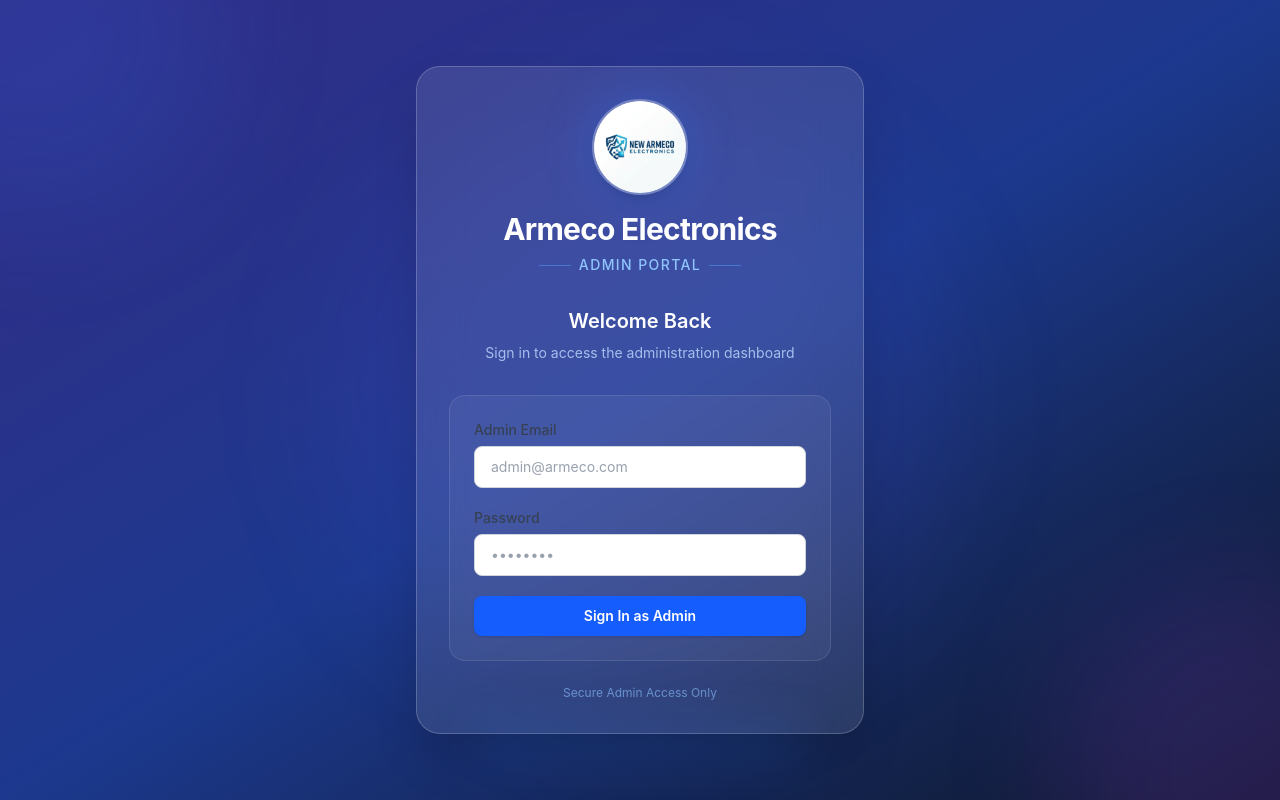
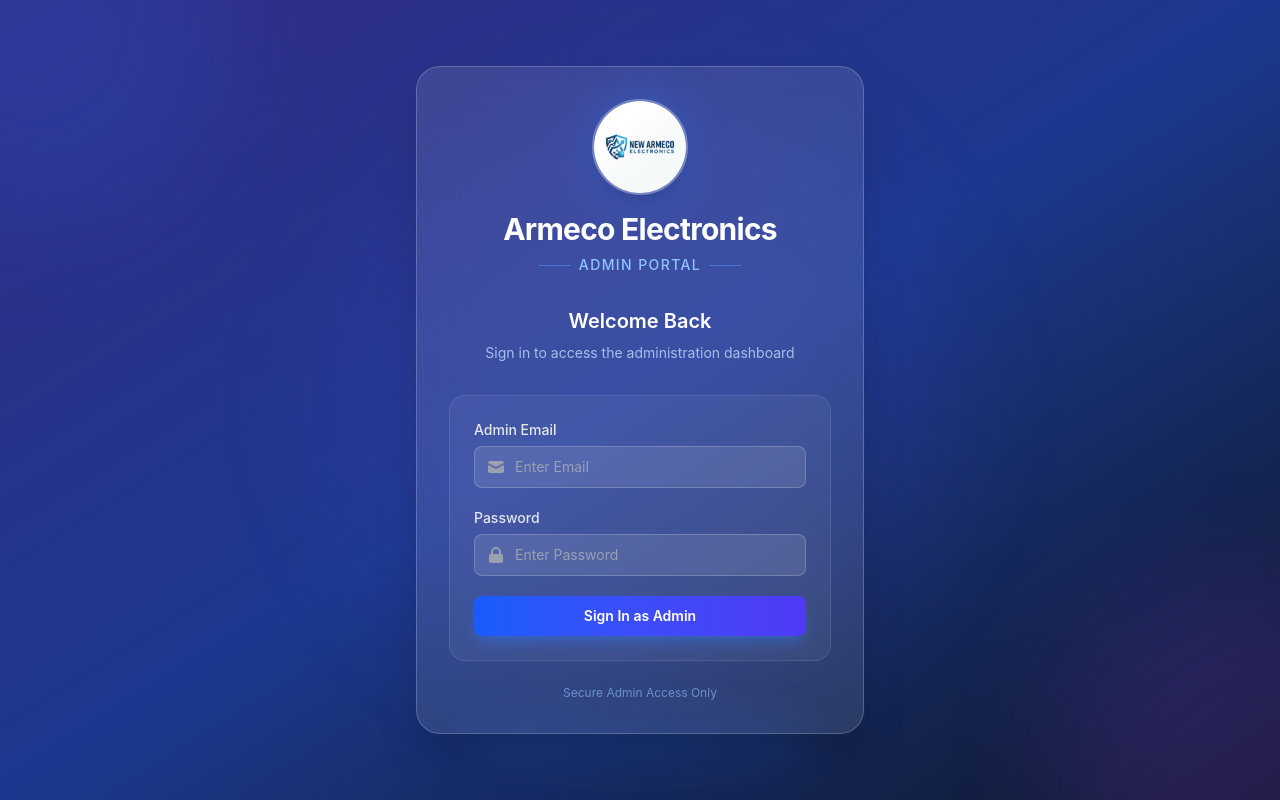
Before and after one commit to alihamza-12/NAE-Store-Frontend-, a React (Vite) app: page / in a window 1280 px wide. Built offline with nearby package versions, Linux system fonts and the light colour scheme.

Commit message:
Styling done for login page

```diff
--- a/src/components/LoginForm.jsx
+++ b/src/components/LoginForm.jsx
@@ -18,14 +18,22 @@
     setLoading(true);
 
     try {
-      // Simulate API call for admin login
-      await new Promise((resolve) => setTimeout(resolve, 800));
+      const response = await fetch("http://localhost:3000/admin/login", {
+        method: "POST",
+        headers: {
+          "Content-Type": "application/json",
+        },
+        body: JSON.stringify({ email, password }),
+      });
 
-      if (email === "admin@armeco.com" && password === "admin123") {
-        onLogin?.({ email, role: "admin" });
-      } else {
-        setError("Invalid admin credentials.");
+      const data = await response.json();
+
+      if (!response.ok) {
+        setError(data.message || "Invalid admin credentials.");
+        return;
       }
+
+      onLogin?.(data);
     } catch (err) {
       setError("Something went wrong. Please try again.");
     } finally {
@@ -40,7 +48,7 @@
       noValidate
     >
       {error && (
-        <div className="rounded-lg bg-red-50 px-4 py-3 text-sm text-red-600 border border-red-200">
+        <div className="rounded-lg bg-red-500/10 px-4 py-3 text-sm text-red-200 border border-red-500/30 shadow-[0_0_15px_rgba(239,68,68,0.2)]">
           {error}
         </div>
       )}
@@ -48,45 +56,102 @@
       <div className="space-y-1.5">
         <label
           htmlFor="email"
-          className="block text-sm font-medium text-gray-700"
+          className="block text-sm font-medium text-gray-200"
         >
           Admin Email
         </label>
+        <div className="relative">
+          <div className="absolute inset-y-0 left-0 pl-3 flex items-center pointer-events-none">
+            <svg
+              className="h-5 w-5 text-gray-400"
+              xmlns="http://www.w3.org/2000/svg"
+              viewBox="0 0 20 20"
+              fill="currentColor"
+              aria-hidden="true"
+            >
+              <path d="M2.003 5.884L10 9.882l7.997-3.998A2 2 0 0016 4H4a2 2 0 00-1.997 1.884z" />
+              <path d="M18 8.118l-8 4-8-4V14a2 2 0 002 2h12a2 2 0 002-2V8.118z" />
+            </svg>
+          </div>
           <input
             id="email"
             type="email"
             autoComplete="email"
             value={email}
             onChange={(e) => setEmail(e.target.value)}
-          placeholder="admin@armeco.com"
-          className="w-full rounded-lg border border-gray-300 bg-white px-4 py-2.5 text-sm text-gray-900 outline-none transition-colors placeholder:text-gray-400 focus:border-blue-500 focus:ring-2 focus:ring-blue-200"
+            placeholder="Enter Email"
+            className="w-full rounded-lg border border-white/20 bg-white/10 pl-10 pr-4 py-2.5 text-sm text-white outline-none transition-all duration-300 placeholder:text-gray-400 focus:border-blue-400 focus:bg-white/15 focus:ring-2 focus:ring-blue-500/30"
           />
+        </div>
       </div>
 
       <div className="space-y-1.5">
         <label
           htmlFor="password"
-          className="block text-sm font-medium text-gray-700"
+          className="block text-sm font-medium text-gray-200"
         >
           Password
         </label>
+        <div className="relative">
+          <div className="absolute inset-y-0 left-0 pl-3 flex items-center pointer-events-none">
+            <svg
+              className="h-5 w-5 text-gray-400"
+              xmlns="http://www.w3.org/2000/svg"
+              viewBox="0 0 20 20"
+              fill="currentColor"
+              aria-hidden="true"
+            >
+              <path
+                fillRule="evenodd"
+                d="M5 9V7a5 5 0 0110 0v2a2 2 0 012 2v5a2 2 0 01-2 2H5a2 2 0 01-2-2v-5a2 2 0 012-2zm8-2v2H7V7a3 3 0 016 0z"
+                clipRule="evenodd"
+              />
+            </svg>
+          </div>
           <input
             id="password"
             type="password"
             autoComplete="current-password"
             value={password}
             onChange={(e) => setPassword(e.target.value)}
-          placeholder="••••••••"
-          className="w-full rounded-lg border border-gray-300 bg-white px-4 py-2.5 text-sm text-gray-900 outline-none transition-colors placeholder:text-gray-400 focus:border-blue-500 focus:ring-2 focus:ring-blue-200"
+            placeholder="Enter Password"
+            className="w-full rounded-lg border border-white/20 bg-white/10 pl-10 pr-4 py-2.5 text-sm text-white outline-none transition-all duration-300 placeholder:text-gray-400 focus:border-blue-400 focus:bg-white/15 focus:ring-2 focus:ring-blue-500/30"
           />
+        </div>
       </div>
 
       <button
         type="submit"
         disabled={loading}
-        className="w-full rounded-lg bg-blue-600 px-4 py-2.5 text-sm font-semibold text-white shadow-sm transition-colors hover:bg-blue-700 disabled:cursor-not-allowed disabled:opacity-60"
+        className="w-full rounded-lg bg-gradient-to-r from-blue-600 to-indigo-600 px-4 py-2.5 text-sm font-semibold text-white shadow-lg shadow-blue-500/30 transition-all duration-300 hover:from-blue-500 hover:to-indigo-500 hover:shadow-blue-500/50 hover:scale-[1.02] disabled:cursor-not-allowed disabled:opacity-60 disabled:hover:scale-100"
       >
-        {loading ? "Signing in…" : "Sign In as Admin"}
+        {loading ? (
+          <span className="flex items-center justify-center gap-2">
+            <svg
+              className="animate-spin h-4 w-4 text-white"
+              xmlns="http://www.w3.org/2000/svg"
+              fill="none"
+              viewBox="0 0 24 24"
+            >
+              <circle
+                className="opacity-25"
+                cx="12"
+                cy="12"
+                r="10"
+                stroke="currentColor"
+                strokeWidth="4"
+              />
+              <path
+                className="opacity-75"
+                fill="currentColor"
+                d="M4 12a8 8 0 018-8V0C5.373 0 0 5.373 0 12h4zm2 5.291A7.962 7.962 0 014 12H0c0 3.042 1.135 5.824 3 7.938l3-2.647z"
+              />
+            </svg>
+            Signing in…
+          </span>
+        ) : (
+          "Sign In as Admin"
+        )}
       </button>
     </form>
   );
```
Lines whose indentation alone changed are shown as unchanged.
